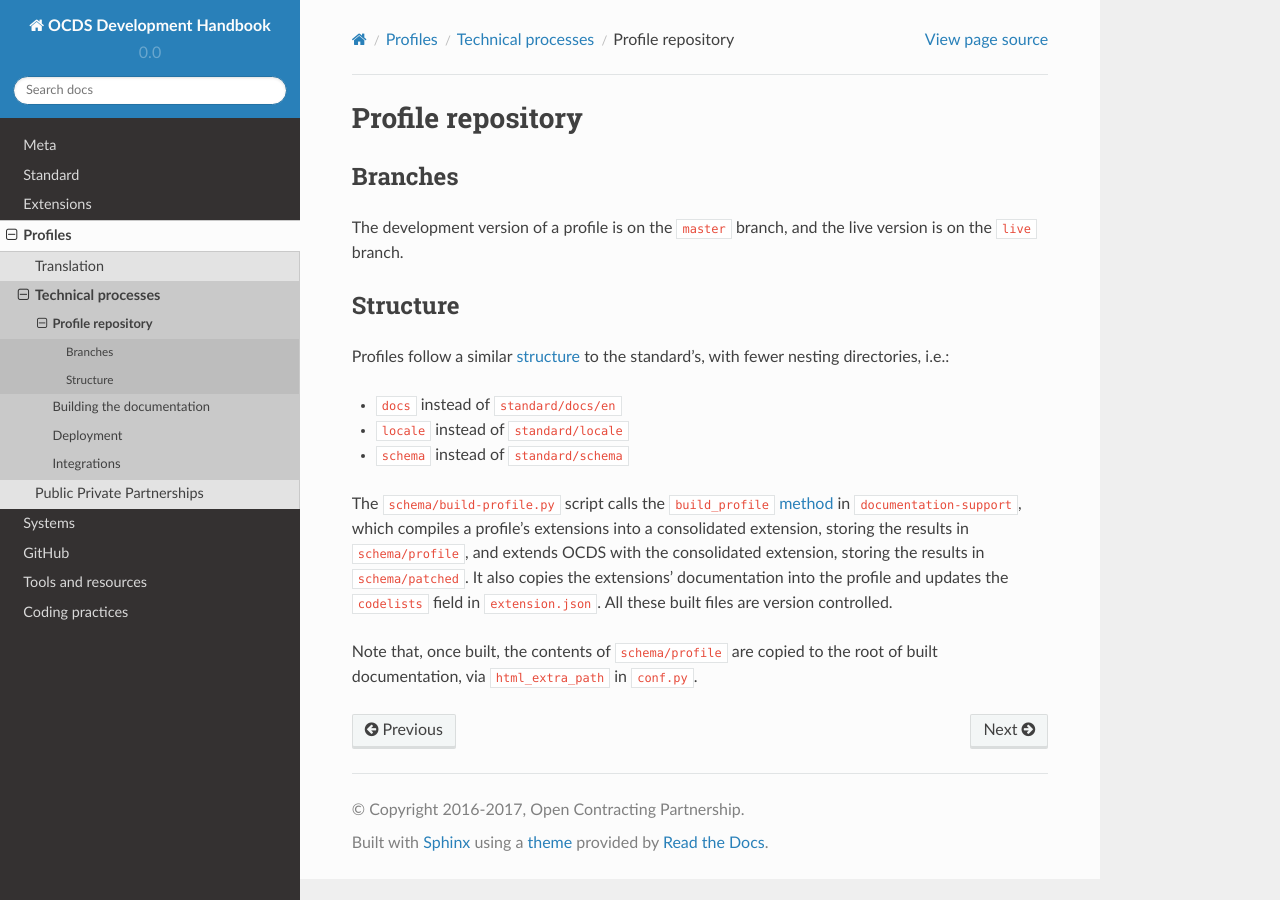
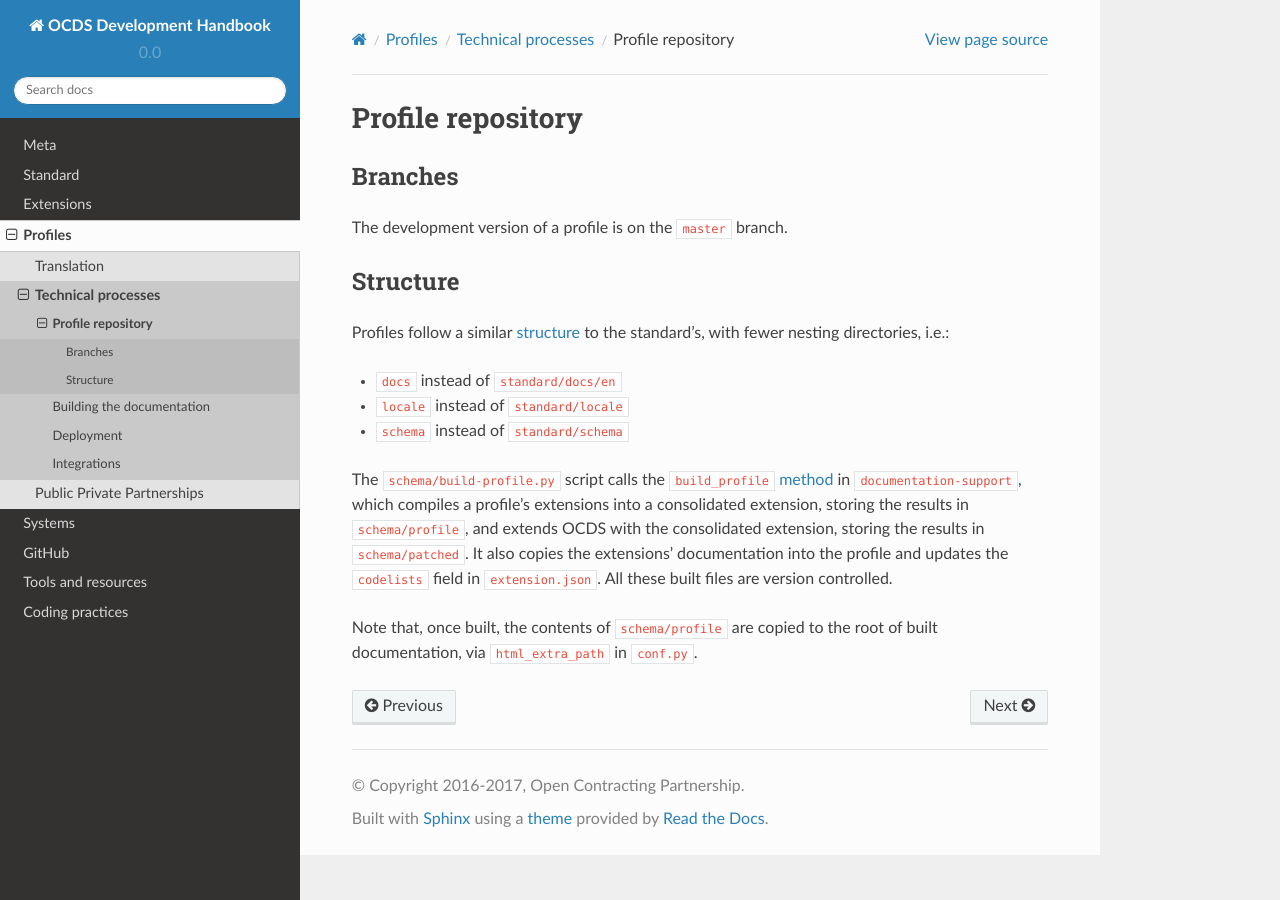
Before and after one commit to open-contracting/standard-development-handbook, a Sphinx documentation site: the page built from docs/profiles/technical/repository.md, in a window 1280 px wide. Built offline with Sphinx 7.4.7 and the Read the Docs theme 2.0.0, drawn with Linux system fonts in a browser that asks for light colours.

Commit message:
Delete documentation that was never implemented

```diff
--- a/docs/profiles/technical/repository.md
+++ b/docs/profiles/technical/repository.md
@@ -2,7 +2,7 @@
 
 ## Branches
 
-The development version of a profile is on the `master` branch, and the live version is on the `live` branch.
+The development version of a profile is on the `master` branch.
 
 ## Structure
 
```
